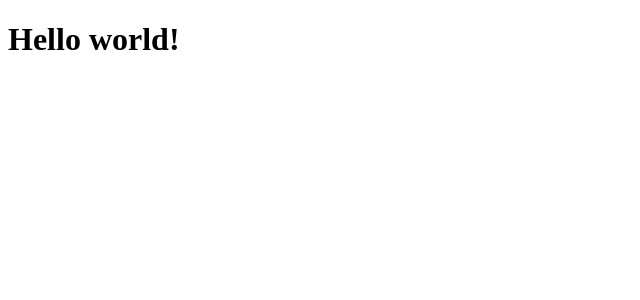
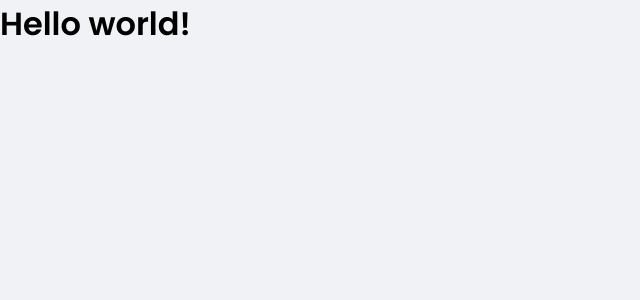
Before and after one commit to joaomaranhao/dt-money, a React (Create React App) app: page / in a window 1280 px wide. Shown: the top 300 px of the page, without its empty margins (0-640 px from the left). Built offline with nearby package versions, Linux system fonts and the light colour scheme.

Commit message:
feat: create global styles

```diff
--- a/public/index.html
+++ b/public/index.html
@@ -2,9 +2,17 @@
 <html lang="en">
 
 <head>
+  <link rel="preconnect" href="https://fonts.googleapis.com">
+  <link rel="preconnect" href="https://fonts.gstatic.com" crossorigin>
+
   <meta charset="utf-8" />
   <meta name="viewport" content="width=device-width, initial-scale=1" />
+
+  <link rel="shortcut icon" href="favicon.png" type="image/png">
+
   <title>dtmoney</title>
+
+  <link href="https://fonts.googleapis.com/css2?family=Poppins:wght@400;600&display=swap" rel="stylesheet">
 </head>
 
 <body>
--- a/src/App.tsx
+++ b/src/App.tsx
@@ -1,6 +1,9 @@
+import { GlobalStyle } from "./styles/global"
+
 export function App() {
   return (
     <div className="App">
+      <GlobalStyle />
       <h1>Hello world!</h1>
     </div>
   );
--- /dev/null
+++ b/src/styles/global.ts
@@ -0,0 +1,55 @@
+import {createGlobalStyle} from 'styled-components'
+
+export const GlobalStyle = createGlobalStyle`
+  :root {
+    --red: #e52e4d;
+    --blue: #5429cc;
+
+    --blue-light: #6933ff;
+
+    --text-title: #363f5f;
+    --text-body: #969cb3;
+
+    --background: #f0f2f5;
+    --shape: #ffffff;
+  }
+
+  * {
+    margin: 0;
+    padding: 0;
+    box-sizing: border-box;
+  }
+
+  html {
+    @media (max-width: 1080px) {
+      font-size: 93.75%;
+    }
+
+    @media (max-width: 720px) {
+      font-size: 87.5%;
+    }
+  }
+
+  body {
+    background: var(--background);
+    -webkit-font-smoothing: antialiased;
+  }
+
+  body, input, textarea, button {
+    font-family: 'Poppins', sans-serif;
+    font-weight: 400;
+  }
+
+  h1, h2, h3, h4, h5, h6, strong {
+    font-weight: 600;
+  }
+
+  button {
+    cursor: pointer;
+  }
+
+  [disabled] {
+    opacity: 0.6;
+    cursor: not-allowed;
+  }
+`
```
